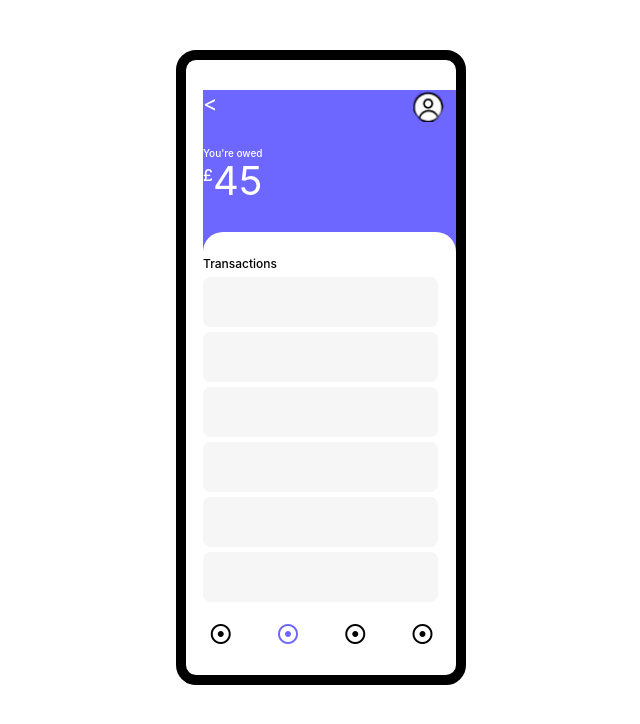
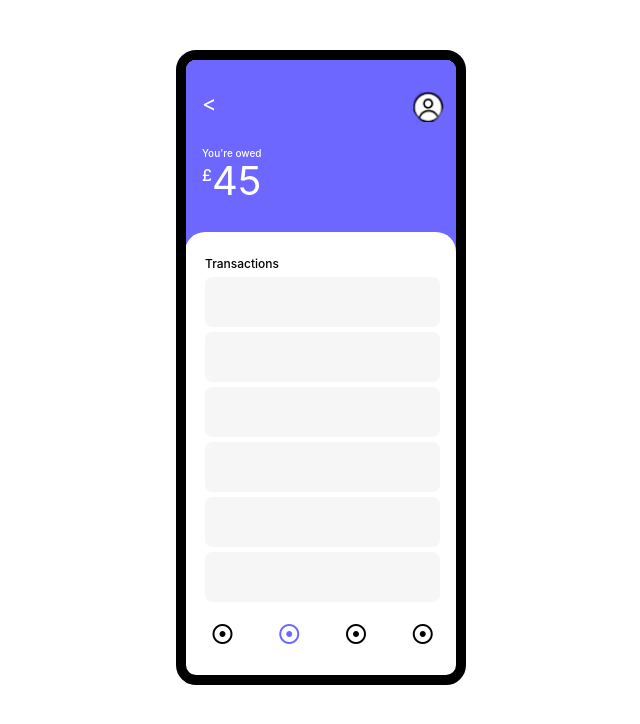
Before and after one commit to bellom/transaction-app, a React (Create React App) app: page /info/1 in a window 1280 px wide. Shown: the top 724 px of the page, without its empty margins (319-959 px from the left). Built offline with nearby package versions, Linux system fonts and the light colour scheme; the HTML template or start-up script is replaced by a standard one.

Commit message:
fixed bug in design

```diff
--- a/src/App.css
+++ b/src/App.css
@@ -7,7 +7,6 @@ General Styles
   -moz-box-sizing: border-box;
   box-sizing: border-box;
 }
-
 
 .App {
   border: 10px solid black;
@@ -64,10 +63,6 @@ h1 {
 /* ******************************
 HomePage Styles
 ****************************** */
-/* .homePage {
-  background-color: white;
-} */
-
 .icon-homePage {
   width: 40px;
   margin-top: -30px;
@@ -112,6 +107,8 @@ InfoPage Styles
 ****************************** */
 .infoPage {
   background-color: #6D66FF;
+  margin-left:-18px;
+
 }
 
 .info-group-icon {
@@ -147,10 +144,16 @@ InfoPage Styles
   font-weight: 500;
 }
 
+.section1 {
+  background-color: #6D66FF;
+  margin: -30px 0 0 -18px;
+  padding: 30px 0 0 35px;
+}
+
 .section2 {
   background: #fff;
   border-radius: 20px 20px 0 0;
-  padding-top: 20px;
+  padding: 20px 0 0 20px;
 }
 
 .transaction2 {
--- a/src/component/infoPage.js
+++ b/src/component/infoPage.js
@@ -47,7 +47,6 @@ class infoPage extends React.Component {
                 </ul>
               </div>
             </div>
-            {/* </div>         */}
         </Zoom>
       </div>
     );
```
Lines whose indentation alone changed are shown as unchanged.
